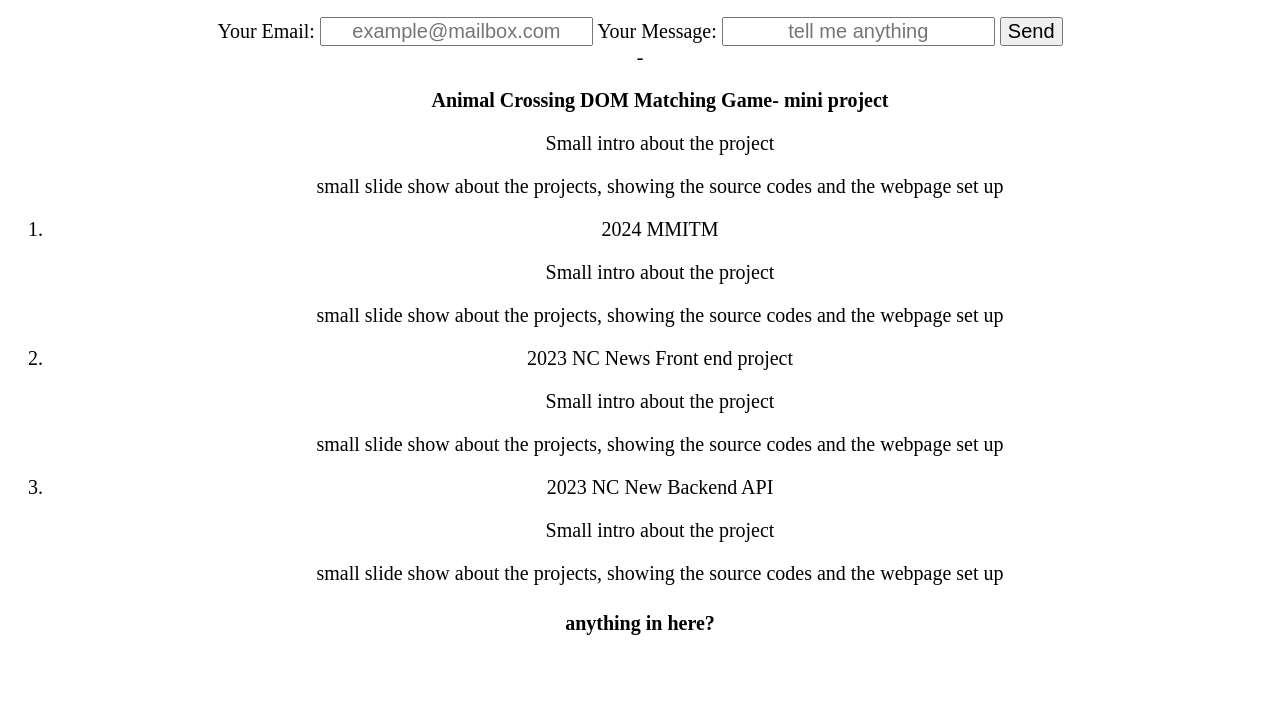
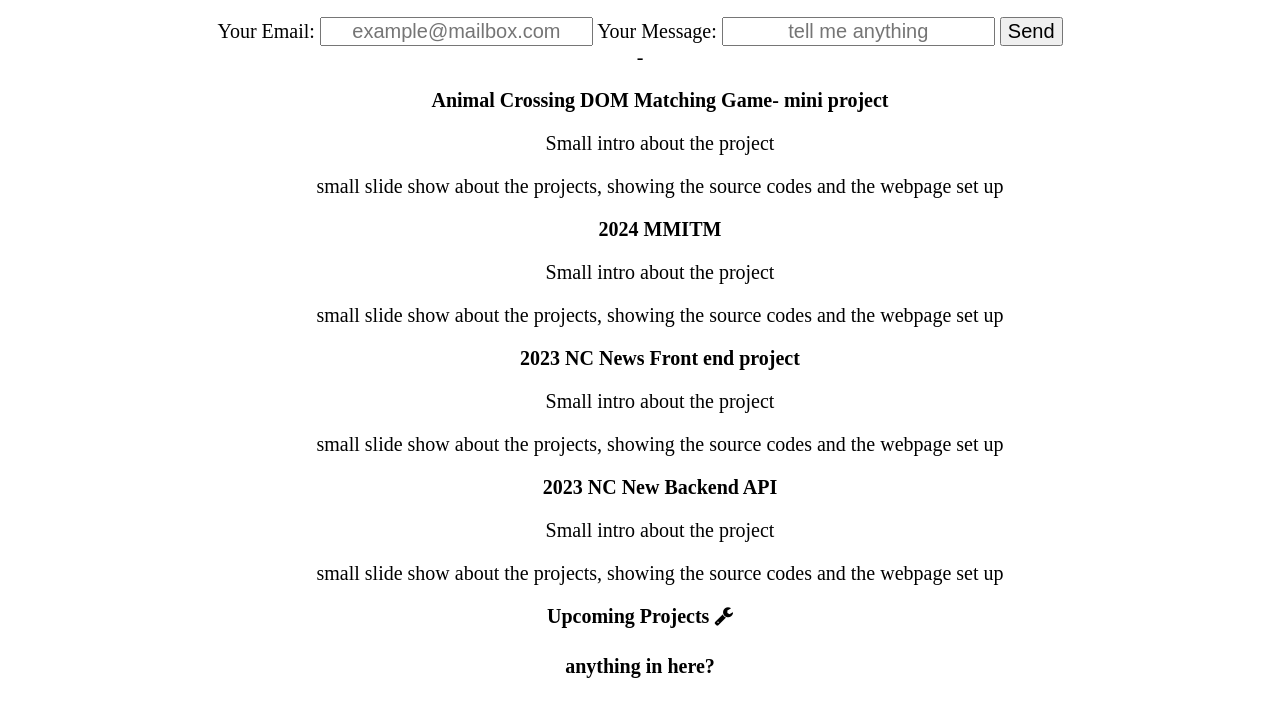
Before and after one commit to berri-puff/jz-portfolio, a plain HTML site: page page.html in a window 1280 px wide. Shown: the part 913-1618 px from the top of the page. Before the commit the page ends 1575 px from the top, so only its background shows below. Drawn offline with Linux system fonts and the light colour scheme.

Commit message:
changes to the li to headings in the list

```diff
--- a/page.html
+++ b/page.html
@@ -59,16 +59,19 @@
           <p>Small intro about the project</p>
           <p>small slide show about the projects, showing the source codes and the webpage set up</p>
 
-          <li>2024 MMITM</li>
+          <h3>2024 MMITM</h3>
           <p>Small intro about the project</p>
           <p>small slide show about the projects, showing the source codes and the webpage set up</p>
-          <li>2023 NC News Front end project</li>
+          <h3>2023 NC News Front end project</h3>
           <p>Small intro about the project</p>
           <p>small slide show about the projects, showing the source codes and the webpage set up</p>
-          <li>2023 NC New Backend API</li>
+          <h3>2023 NC New Backend API</h3>
           <p>Small intro about the project</p>
           <p>small slide show about the projects, showing the source codes and the webpage set up</p>
         </ol>
+      </section>
+      <section>
+        <h2>Upcoming Projects <i class="fa fa-wrench"></i></h2>
       </section>
     </main>
     <footer>
```
